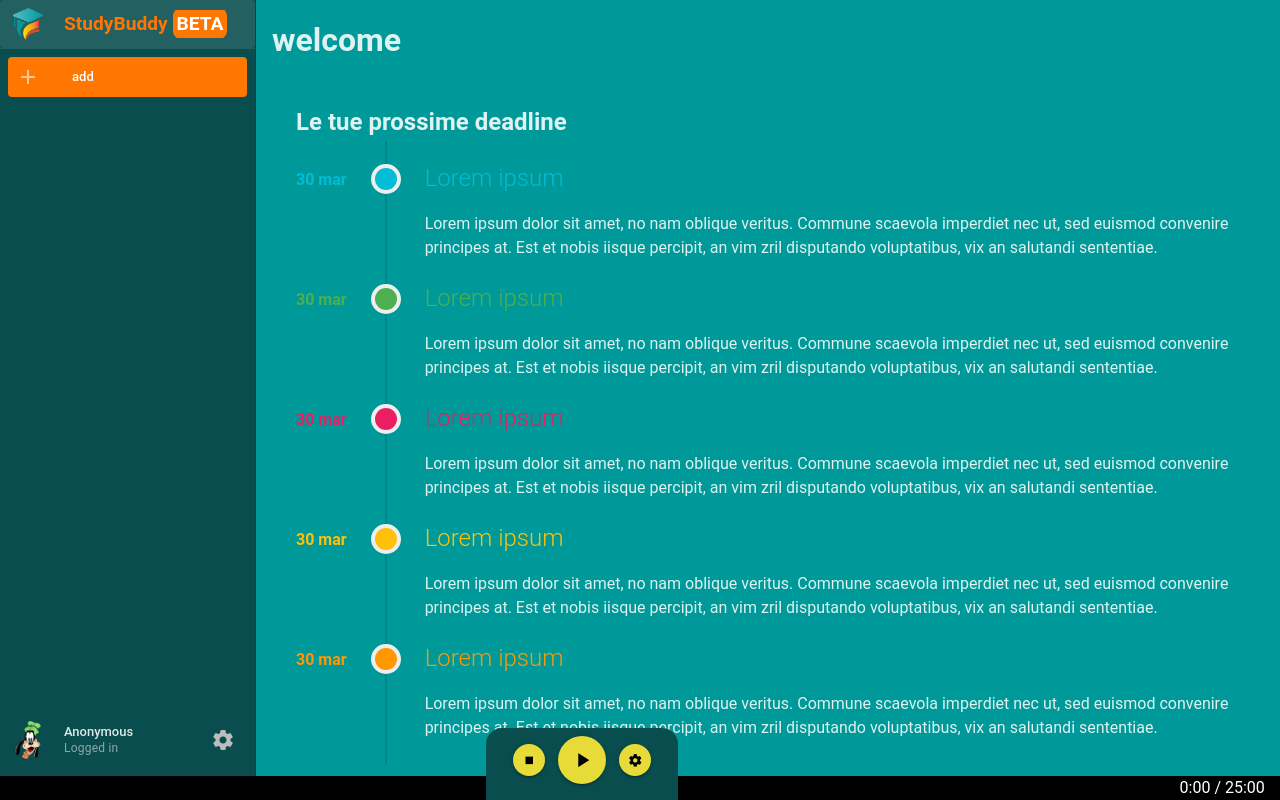
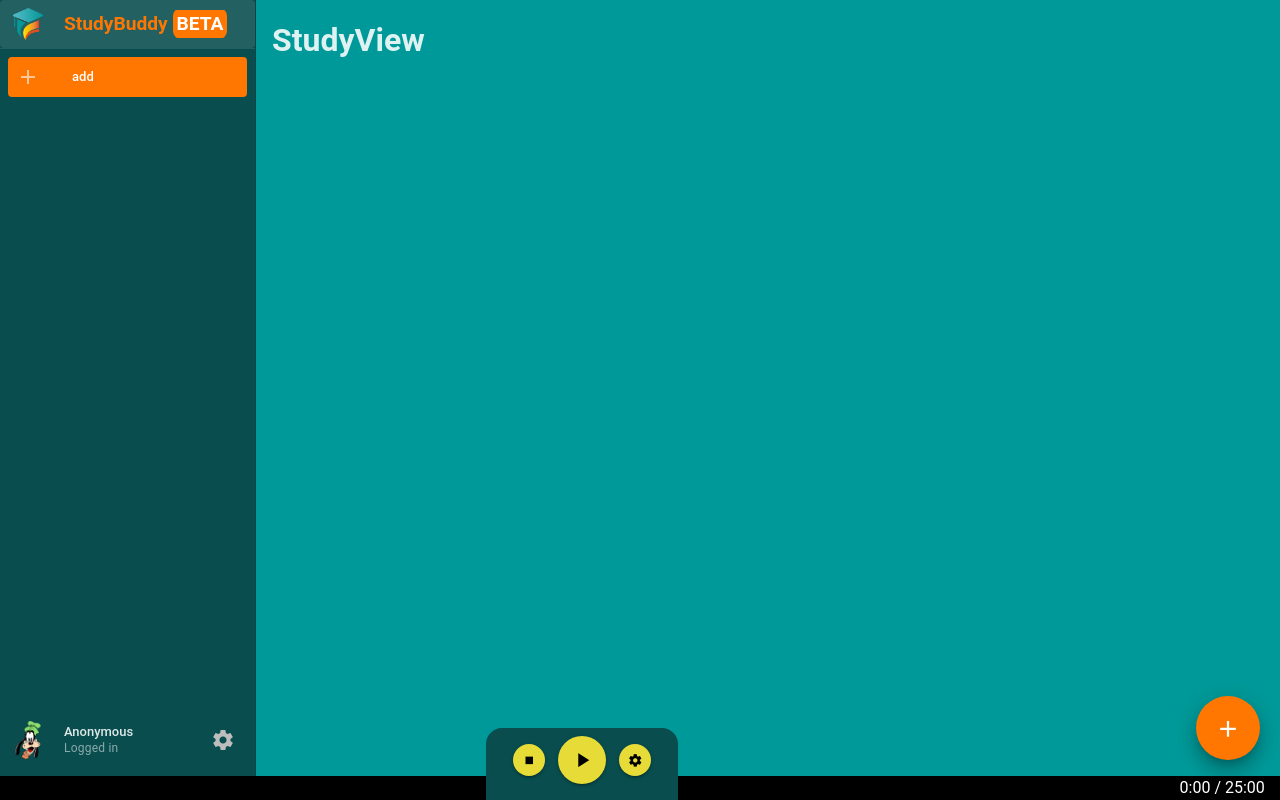
Before and after one commit to studybuddydev/studybuddy-app, a Vue app: page /#/ in a window 1280 px wide. Built offline with nearby package versions, Linux system fonts and the light colour scheme.

Commit message:
StudyView

```diff
--- a/src/types/index.ts
+++ b/src/types/index.ts
@@ -37,17 +37,20 @@ export type WithTask = {
   showTasks?: boolean;
 }
 
-
-export type Chapter = {
+export type StudyElement = {
   name: string;
 } & WithLink & WithPostIt & WithTask;
 
+
+export type Chapter = {
+} & StudyElement;
+
+
 export type Exam = {
-  name: string;
   icon: string;
   chapters: Chapter[];
   color?: string;
-}  & WithLink & WithPostIt & WithTask;
+} & StudyElement;
 
 // ---------- STATS ----------
 export type Stats = {
--- a/src/views/ExamView.vue
+++ b/src/views/ExamView.vue
@@ -33,7 +33,6 @@ const route = useRoute()
 
 const exam = ref(state.getExam(route.params.exam as string));
 
-
 const linkRef = ref<InstanceType<typeof Links> | null>(null);
 const postitRef = ref<InstanceType<typeof PostIt> | null>(null);
 const todoRef = ref<InstanceType<typeof ToDo> | null>(null);
--- /dev/null
+++ b/src/views/StudyView.vue
@@ -0,0 +1,80 @@
+<template>
+  <v-container>
+    <h1>{{ element.name }} StudyView</h1>
+
+    <div class="content">
+      <ToDo   class="todo" :element="element" ref="todoRef" />
+      <PostIt class="note" :element="element" ref="postitRef" />
+      <Links  class="link" :element="element" ref="linkRef" />
+    </div>
+
+  </v-container>
+
+  <Add
+    @addLink="linkRef?.openNewLink()"
+    @addPostIt="postitRef?.addPostIt()"
+    @addTodo="todoRef?.showHideTodo($event)"
+    :showTodo="!!element?.showTasks"
+  />
+</template>
+
+
+
+<script setup lang="ts">
+import { ref, type Ref } from 'vue';
+import Links from '@/components/Links/Links.vue'
+import PostIt from '@/components/PostIt/PostIt.vue'
+import ToDo from '@/components/ToDo/ToDo.vue'
+import Add from '@/components/Add/Add.vue'
+import type { StudyElement } from '@/types';
+
+import { useRoute } from 'vue-router'
+import { useStateStore } from "@/stores/state";
+const state = useStateStore();
+const route = useRoute()
+
+
+function getElement(): StudyElement {
+  if (route.params.exam) {
+    const exam = state.getExam(route.params.exam as string);
+    if (route.params.chapter) {
+      const chapter = exam?.chapters.find(c => c.name === route.params.chapter);
+      if (chapter) return chapter;
+    }
+    if (exam) return exam;
+  }
+
+  return {
+    name: '',
+    links: [],
+    postIts: [],
+    showTasks: false,
+    tasks: [],
+  };
+}
+
+const element = ref(getElement());
+
+const linkRef = ref<InstanceType<typeof Links> | null>(null);
+const postitRef = ref<InstanceType<typeof PostIt> | null>(null);
+const todoRef = ref<InstanceType<typeof ToDo> | null>(null);
+
+</script>
+
+<style scoped lang="scss">
+.content {
+  display: grid;
+  grid-template-columns: 3fr 1fr;
+  grid-template-rows: auto auto;
+
+}
+.todo {
+}
+
+.link {
+  grid-column: 1 / 3;
+}
+
+.note {
+}
+</style>
```
Also changed, not shown: src/router/index.ts (+6 -5 lines).
